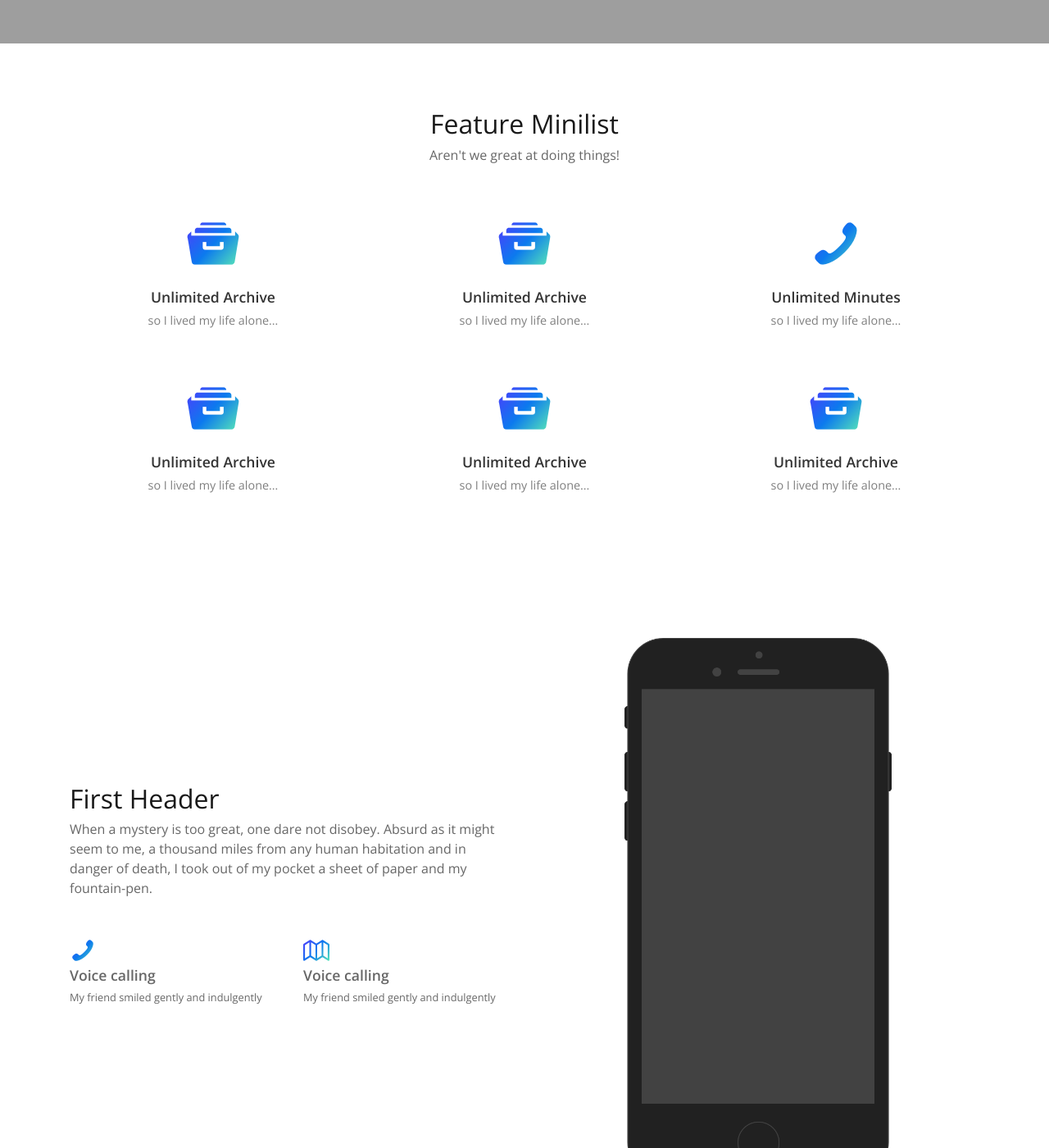
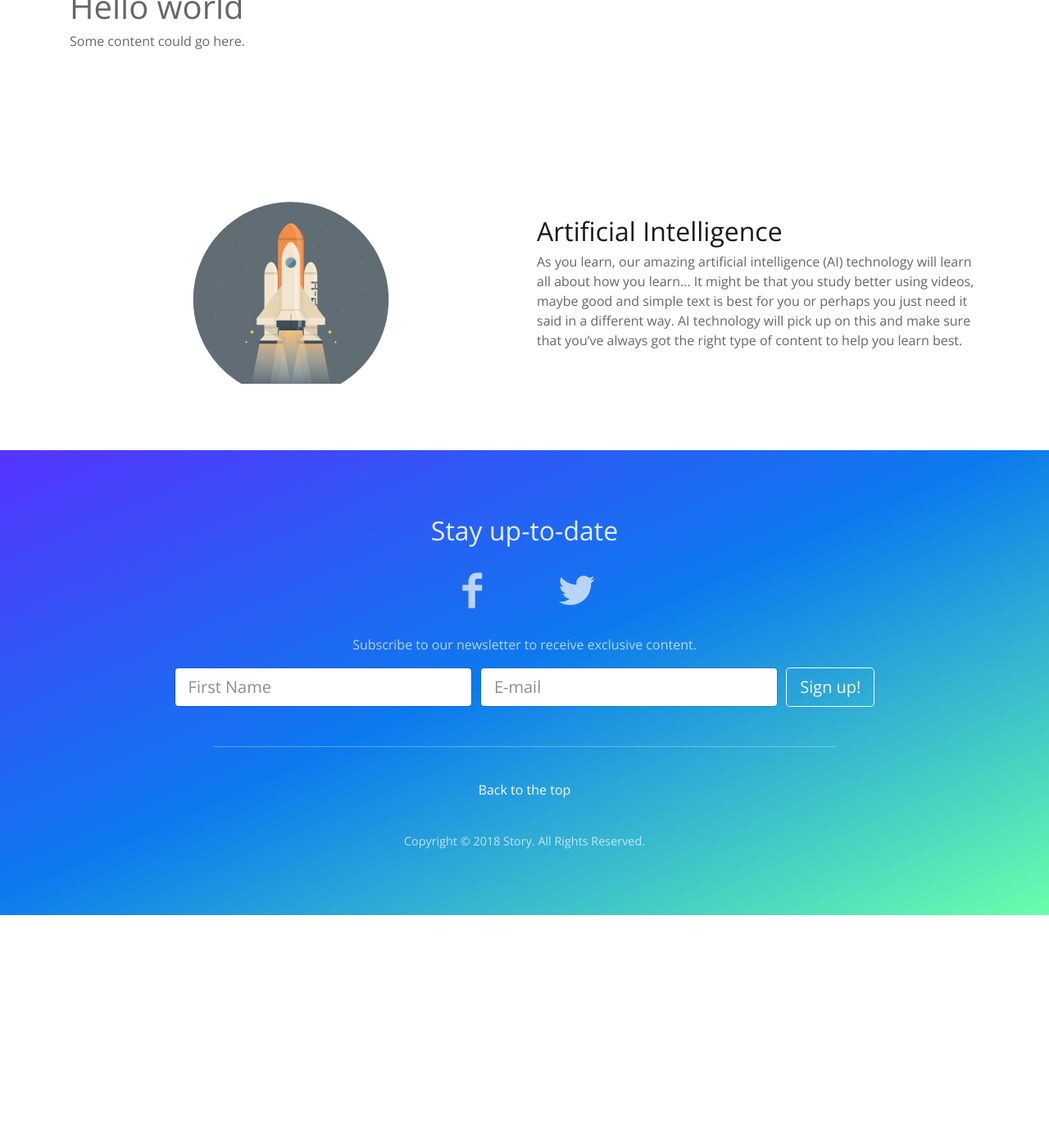
Before and after one commit to story-ai/story-ai.github.io, a Jekyll site: the page built from about.md, in a window 1280 px wide and 1400 px high, scrolled down 439 px. Shown: the whole window at 82% size. Built offline with Jekyll 4.4.1, drawn with Linux system fonts in a browser that asks for light colours; our own code applies the rules of GitHub Pages for plain Markdown files; after the commit the page ends 1555 px from its top, so only the background shows below that; some of the changed text lies outside the part shown; grey boxes are pictures that could not be loaded.

Commit message:
Add content pages (e.g. about)

```diff
--- /dev/null
+++ b/_includes/body.html
@@ -0,0 +1,91 @@
+{% assign section = include.content %}
+
+{% capture image %}
+    {% if section.image %}
+        <div class="col-md text-center">
+            <img src="{{section.image.url}}"
+                    alt="{{section.image.hoverText}}"
+                    class="img-fluid img-device mw-330"
+                    data-enter="fadein"
+                    style="transform: translateY(70px)">
+        </div>
+    {% endif %}
+{% endcapture %}
+
+<div class="block block-main-feature"
+    {% if section.filled %}
+    style="
+        background-image: linear-gradient(to bottom right, #5534ff 0%, #0c7aee 48%, #69ffab 100%);
+        color: rgba(255,255,255,.6);
+    "
+    {% endif %}
+    id="{{section.id}}"
+>
+    <div class="container">
+        <div class="row align-items-center">
+            {% if section.image and section.image.alignment == "left" %}
+                {{image}}
+            {% endif %}
+            <div class="col">
+                <h2
+                    {% if section.filled %}
+                    style="
+                        color: rgba(255,255,255,.9);
+                    "
+                    {% endif %}
+                >
+                    {{section.header}}
+                </h2>
+
+                    <p>
+                        {{page.content | markdownify}}
+                    </p>
+
+                {% if section.features %}
+                    <div class="row my-5">
+                        {% for feature in section.features %}
+                            <div class="col-md content-feature-sub mt-4 mt-md-0">
+                                <p>
+                                    <span class="icon-themed icon-sm icon-{{feature.icon}}"></span>
+                                </p>
+                                <h3>{{feature.header}}</h3>
+                                <p>
+                                    {{feature.text}}
+                                </p>
+                            </div>
+                        {% endfor %}
+                    </div>
+                {% endif %}
+
+                {% if section.cta %}
+                    <p>
+                        <a href="{{section.cta.link}}" class="btn
+                            {% if section.filled %}
+                                {% if section.cta.filled %}
+                                    btn-light
+                                {% else %}
+                                    btn-outline-light
+                                {% endif %}
+                            {% else %}
+                                {% if section.cta.filled %}
+                                    btn-dark
+                                {% else %}
+                                    btn-outline-dark
+                                {% endif %}
+                            {% endif %}
+                        ">
+                            {{section.cta.text}}
+                        </a>
+                    </p>
+                {% endif %}
+
+            </div>
+
+            {% if section.image and section.image.alignment == "right" %}
+                {{image}}
+            {% endif %}
+
+
+        </div>
+    </div>
+</div>
--- a/_layouts/default.html
+++ b/_layouts/default.html
@@ -24,6 +24,8 @@
             {% include section_landscape.html content=part.content %}
         {% elsif part.type == "section" %}
             {% include section.html content=part.content %}
+        {% elsif part.type == "body" %}
+            {% include body.html content=part.content %}
         {% endif %}
 
     {% endfor %}
--- a/about.md
+++ b/about.md
@@ -1,243 +1,62 @@
 ---
 parts:
-- type: header
-  content:
-    id: header
-    title: The future of education
-    subtitle: I showed my masterpiece to the grown-ups, and asked them whether the
-      drawing frightened them.
-    buttons:
-    - text: Free Download
+  - type: header
+    content:
+      id: header
+      title:
+        - The future of learning
+      logo: /img/Story-logo.svg
+      nav:
+        items:
+          - text: Login
+            link: 'https://app.story-ai.com/'
+        cta:
+          text: Sign up
+          link: 'https://app.story-ai.com/'
+
+  - type: body
+    content:
+      backgroundImage: /img/bg-01.png
+
+  - type: section
+    content:
+      id: second
+      header: Artificial Intelligence
+      text:
+        - >-
+          As you learn, our amazing artificial intelligence (AI) technology will
+          learn all about how you learn... It might be that you study better
+          using videos, maybe good and simple text is best for you or perhaps
+          you just need it said in a different way. AI technology will pick up
+          on this and make sure that you’ve always got the right type of content
+          to help you learn best.
+      image:
+        alignment: left
+        url: /img/Rocket.svg
+        hoverText: Rocket
+
+  - type: footer
+    content:
+      id: register
+      header: Stay up-to-date
       filled: false
-    - text: Learn More
-      filled: true
-    image: "/img/app-screen-02.png"
-    backgroundImage: "/img/bg-01.png"
-    logo: "/img/logo.svg"
-    nav:
-      items:
-      - text: Home
-        link: "#header"
-      - text: First Section
-        link: "#first"
-      - text: Second Section
-        link: "#second"
-      cta:
-        text: Register
-        link: "#register"
-- type: features
-  content:
-    id: features
-    header: Feature Minilist
-    subtitle: Aren't we great at doing things!
-    content:
-    - - icon: archive
-        header: Unlimited Archive
-        text: so I lived my life alone...
-      - icon: archive
-        header: Unlimited Archive
-        text: so I lived my life alone...
-      - icon: phone
-        header: Unlimited Minutes
-        text: so I lived my life alone...
-    - - icon: archive
-        header: Unlimited Archive
-        text: so I lived my life alone...
-      - icon: archive
-        header: Unlimited Archive
-        text: so I lived my life alone...
-      - icon: archive
-        header: Unlimited Archive
-        text: so I lived my life alone...
-- type: section
-  content:
-    id: first
-    header: First Header
-    filled: false
-    text:
-    - When a mystery is too great, one dare not disobey. Absurd as it might seem to
-      me, a thousand miles from any human habitation and in danger of death, I took
-      out of my pocket a sheet of paper and my fountain-pen.
-    image:
-      alignment: right
-      url: "/img/device-portrait-dark.png"
-      hoverText: Device
-    features:
-    - header: Voice calling
-      icon: phone
-      text: My friend smiled gently and indulgently
-    - header: Voice calling
-      icon: map
-      text: My friend smiled gently and indulgently
-- type: section
-  content:
-    id: second
-    header: Second Header
-    filled: true
-    text:
-    - When a mystery is too great, one dare not disobey. Absurd as it might seem to
-      me, a thousand miles from any human habitation and in danger of death, I took
-      out of my pocket a sheet of paper and my fountain-pen.
-    image:
-      alignment: left
-      url: "/img/device-portrait-light.png"
-      hoverText: Device
-    cta:
-      text: Register
-      link: "#register"
-      filled: true
-- type: section
-  content:
-    id: third
-    header: Third Header
-    text:
-    - When a mystery is too great, one dare not disobey. Absurd as it might seem to
-      me, a thousand miles from any human habitation and in danger of death, I took
-      out of my pocket a sheet of paper and my fountain-pen.
-    - We can spill over onto multiple paragraphs too.
-    cta:
-      text: Register
-      link: "#register"
-      filled: true
-- type: section
-  content:
-    id: fourth
-    header: May the Fourth Header
-    filled: true
-    text:
-    - When a mystery is too great, one dare not disobey. Absurd as it might seem to
-      me, a thousand miles from any human habitation and in danger of death, I took
-      out of my pocket a sheet of paper and my fountain-pen.
-    - We can spill over onto multiple paragraphs too.
-- type: section_landscape
-  content:
-    id: fifth
-    header: Landscape Header
-    filled: false
-    image:
-      url: "/img/device-landscape-dark.png"
-      hoverText: Device
-    text:
-    - When a mystery is too great, one dare not disobey. Absurd as it might seem to
-      me, a thousand miles from any human habitation and in danger of death, I took
-      out of my pocket a sheet of paper and my fountain-pen.
-    - We can spill over onto multiple paragraphs too.
-    cta:
-      text: Register
-      link: "#register"
-      filled: true
-    features:
-    - header: Voice calling
-      icon: phone
-      text: My friend smiled gently and indulgently
-    - header: Voice calling
-      icon: map
-      text: My friend smiled gently and indulgently
-- type: section_landscape
-  content:
-    id: final
-    header: Filled Landscape Header
-    filled: true
-    image:
-      url: "/img/device-landscape-light.png"
-      hoverText: Device
-    text:
-    - When a mystery is too great, one dare not disobey. Absurd as it might seem to
-      me, a thousand miles from any human habitation and in danger of death, I took
-      out of my pocket a sheet of paper and my fountain-pen.
-    - We can spill over onto multiple paragraphs too.
-    cta:
-      text: Register
-      link: "#register"
-      filled: true
-    features:
-    - header: Voice calling
-      icon: phone
-      text: My friend smiled gently and indulgently
-    - header: Voice calling
-      icon: map
-      text: My friend smiled gently and indulgently
-- type: secondary_features
-  content:
-    id: secondary
-    icon: megaphone
-    header: Entypo Icon Font Bundled
-    text: When I would never talk to that person about boa constrictors, or primeval
-      forests, or stars.
-    features:
-    - icon: phone
-      header: 24/7 Call-center
-      text: In certain more important details I shall make mistakes, also.
-    - icon: location
-      header: 24/7 Call-center
-      text: In certain more important details I shall make mistakes, also.
-    - icon: flash
-      header: 24/7 Call-center
-      text: In certain more important details I shall make mistakes, also.
-- type: metrics
-  content:
-    id: metrics
-    header: We have worked so hard to make it easy.
-    content: true
-    metrics:
-    - number: 24M
-      caption: Downloads
-    - number: 12K
-      caption: Thousands
-    - number: 98%
-      caption: Satisfaction
-    - number: 0
-      caption: Bugs
-- type: gallery
-  content:
-    id: gallery
-    images:
-    - header: Beautiful pictures
-      text: Such power was a thing for the little prince to marvel at.
-      image: "/img/gallery-02.jpg"
-      hoverText: First Slide
-    - header: I should like to see a sunset
-      image: "/img/gallery-01.jpg"
-      hoverText: Second Slide
-    - text: Such power was a thing for the little prince to marvel at.
-      image: "/img/gallery-03.jpg"
-      hoverText: Third Slide
-- type: app
-  content:
-    id: app
-    logo: "/img/logo-themed-2.svg"
-    header: Story App
-    stars: 5
-    reviewCount: 724
-    badges:
-    - hoverText: Download on the App Store
-      link: "#"
-      icon: "/img/badge-app-store.svg"
-    - hoverText: Download on Google Play
-      link: "#"
-      icon: "/img/badge-google-play.png"
-- type: footer
-  content:
-    id: register
-    header: Stay up-to-date
-    social:
-    - icon: facebook
-      link: "#header"
-    - icon: twitter
-      link: "#first"
-    - icon: instagrem
-      link: "#third"
-    signupText: Subscribe to our newsletter to receive exclusive content.
-    emailPlaceholder: E-mail
-    button:
-      text: Sign up!
-      filled: false
-    nav:
-    - text: Home
-      link: "#header"
-    - text: First Section
-      link: "#first"
-    - text: Third Section
-      link: "#third"
-    legalFooter: Copyright © 2017 Story. All Rights Reserved.
+      social:
+        - icon: facebook
+          link: 'https://www.facebook.com/storyai/'
+        - icon: twitter
+          link: 'https://twitter.com/mystoryai'
+      signupText: Subscribe to our newsletter to receive exclusive content.
+      namePlaceholder: First Name
+      emailPlaceholder: E-mail
+      button:
+        text: Sign up!
+        filled: false
+      nav:
+        - text: Back to the top
+          link: '#header'
+      legalFooter: Copyright © 2018 Story. All Rights Reserved.
 ---
+
+# Hello world
+
+Some content could go here.
```
Also changed, not shown: index.md (+1 -1 lines).
